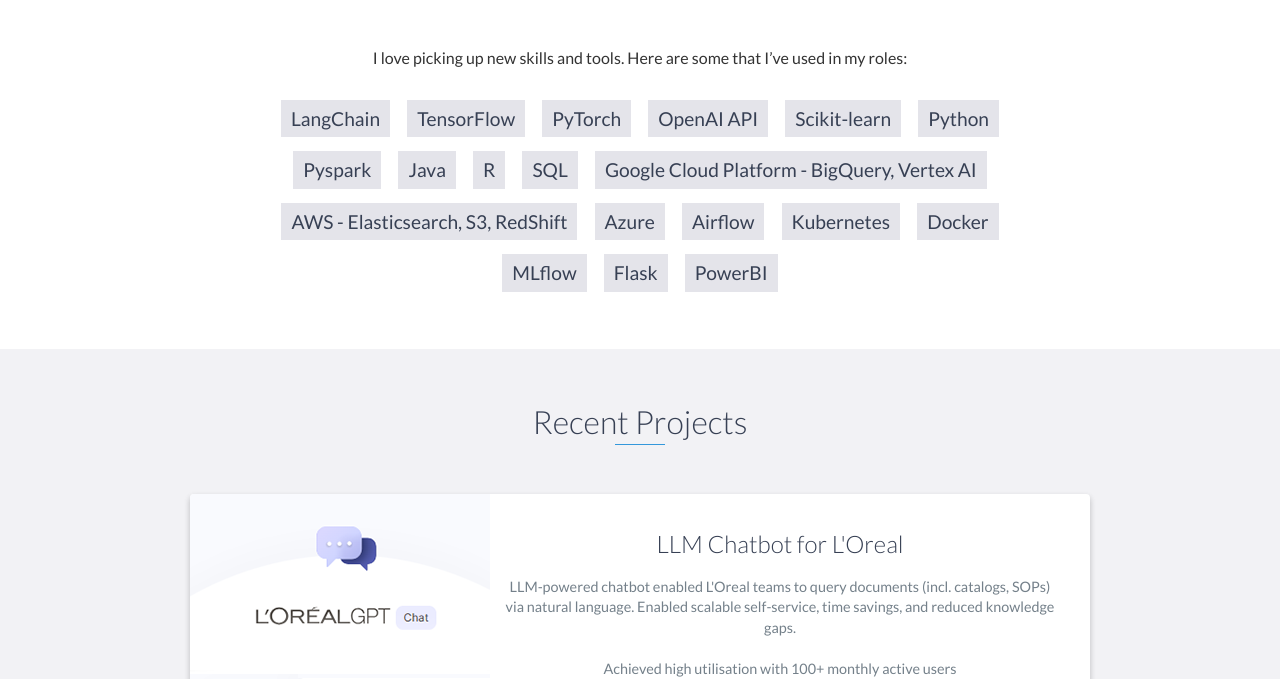
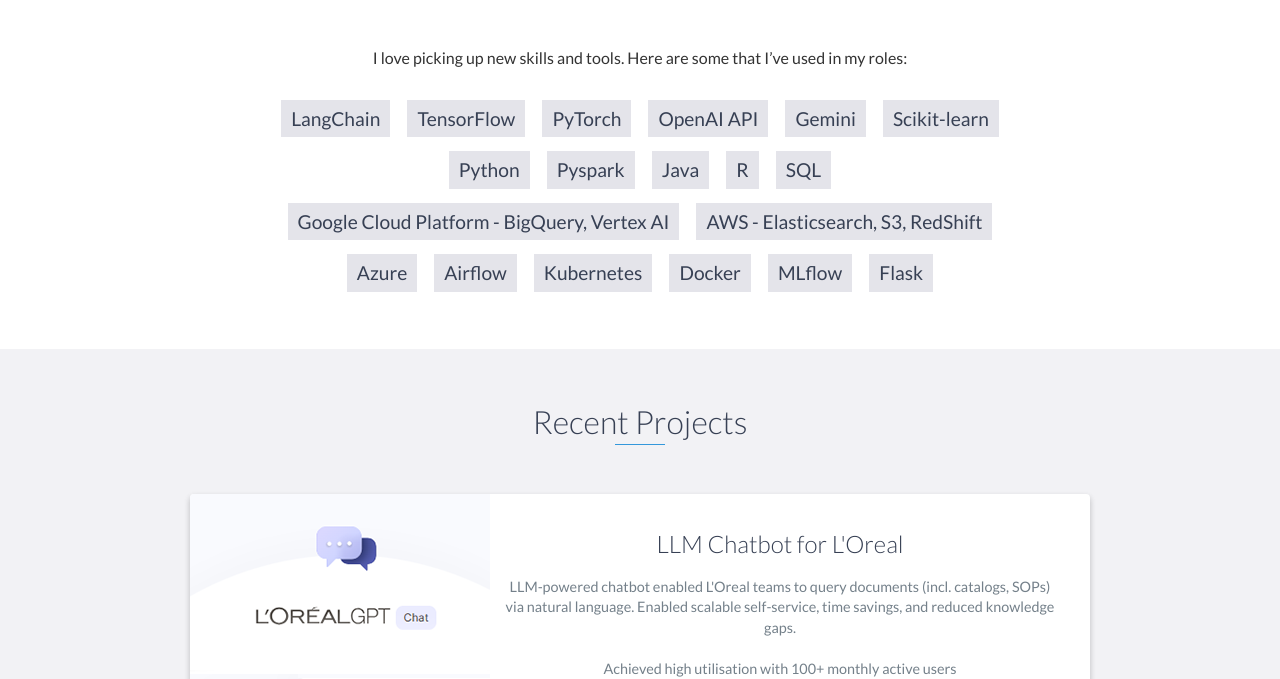
Before and after one commit to karinekode/portfolio, a website: page index.html in a window 1280 px wide. Shown: the part 1891-2570 px from the top of the page. Drawn offline with nearby package versions, Linux system fonts and the light colour scheme.

Commit message:
update projects

```diff
--- a/index.html
+++ b/index.html
@@ -186,6 +186,7 @@
             <li>TensorFlow</li>
             <li>PyTorch</li>
             <li>OpenAI API</li>
+            <li>Gemini</li>
             <li>Scikit-learn</li>
 
             <li>Python</li>
@@ -203,7 +204,7 @@
             <li>MLflow</li>
 
             <li>Flask</li>
-             <li>PowerBI</li>
+            <!-- <li>PowerBI</li> -->
         </ul>
     </div>
     <!-- End #skills -->
```
